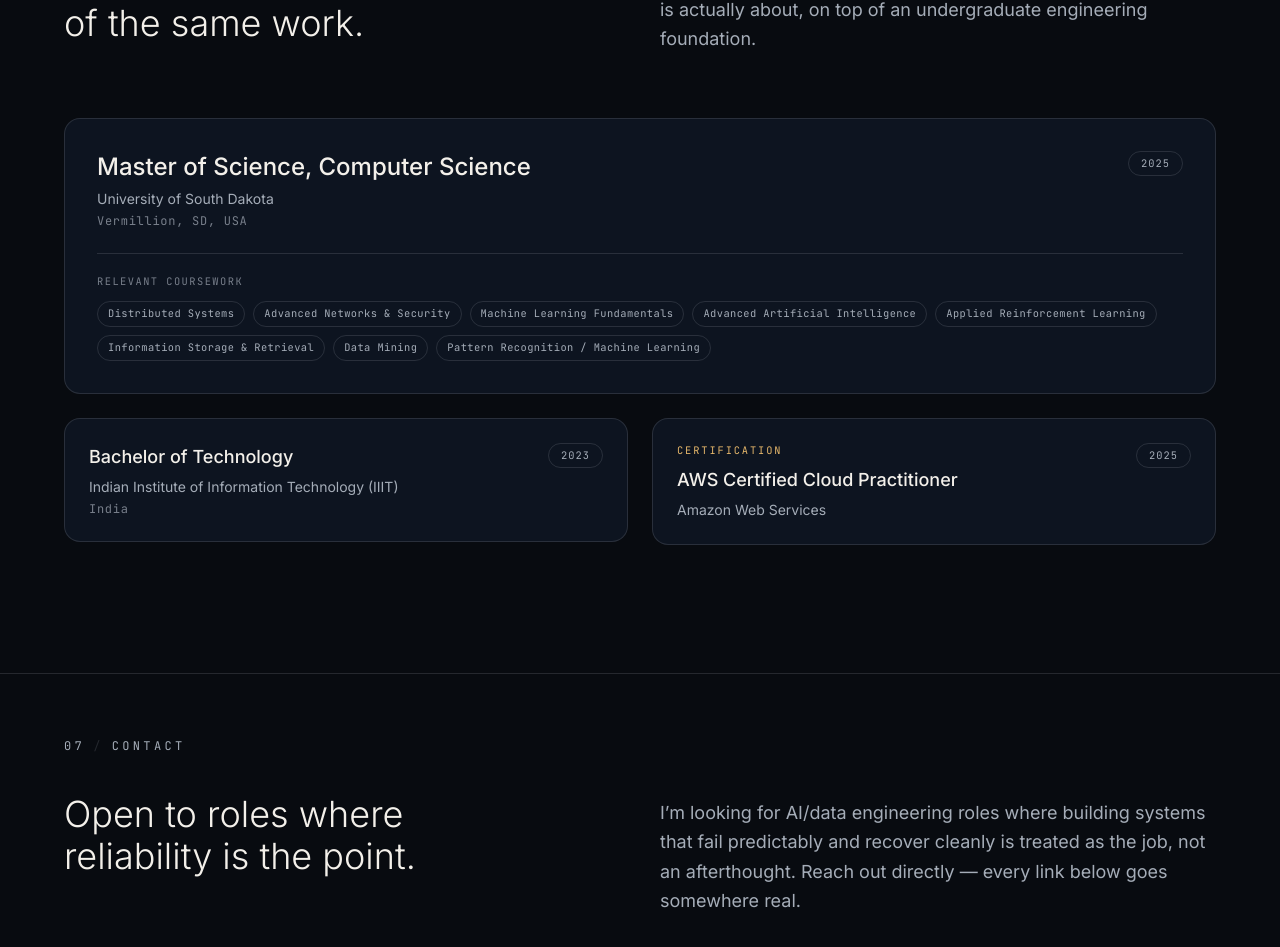
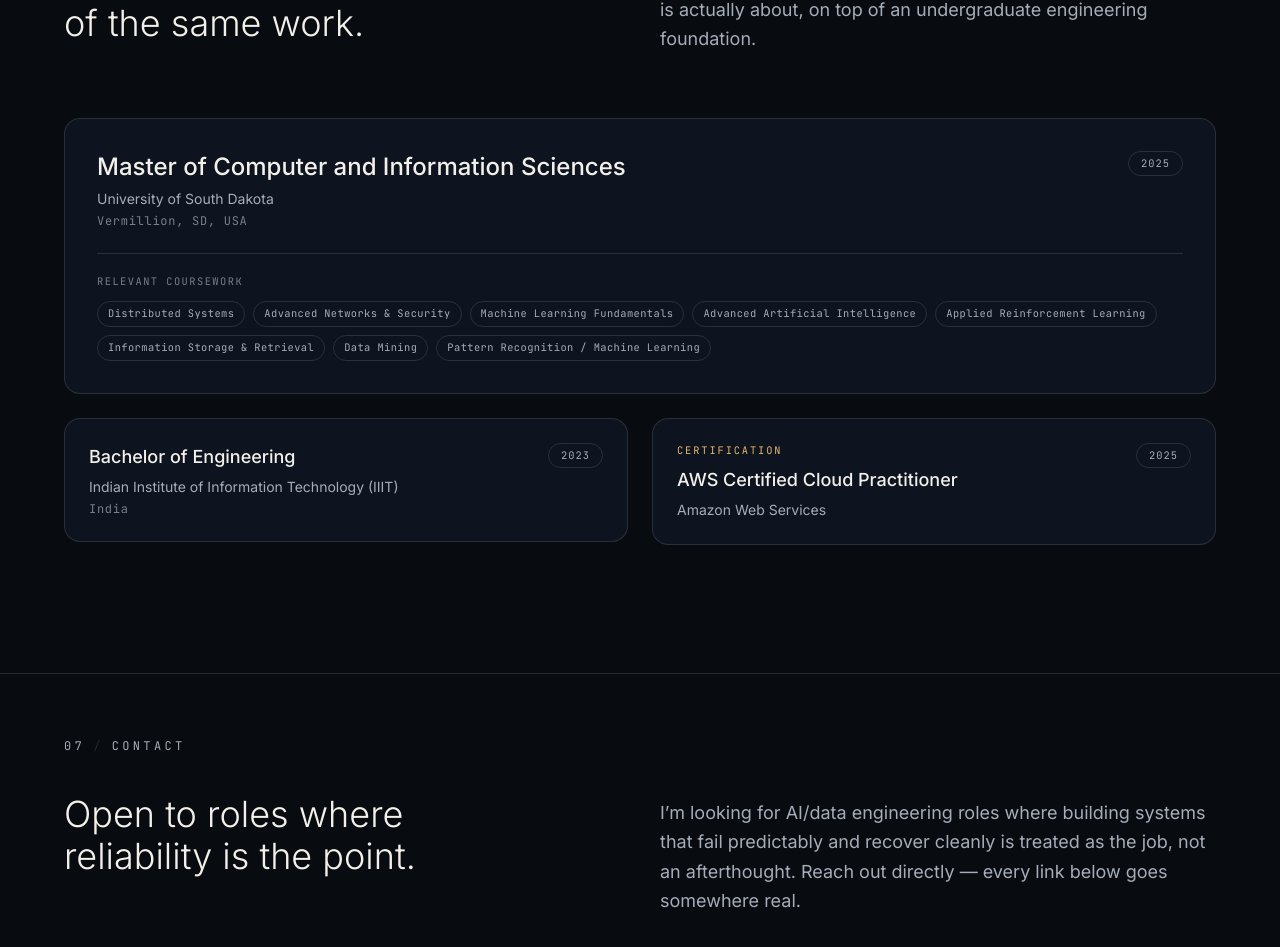
Before and after one commit to NandakumarVuppalapati/nandakumar-portfolio, a Next.js app: page / in a window 1280 px wide. Shown: the part 6976-7923 px from the top of the page. Built offline with nearby package versions, Linux system fonts and the light colour scheme.

Commit message:
Fix degree titles to match resume wording

```diff
--- a/src/components/education/education-data.ts
+++ b/src/components/education/education-data.ts
@@ -7,19 +7,26 @@ export interface EducationEntry {
   coursework?: string[];
 }
 
-// Sourced from two primary documents, not inferred: the official USD
-// Degree Works audit (degree title, GPA, catalog year, full course list
-// with grades and terms) and Nandakumar's resume (bachelor's degree title
-// and institution — the audit only covers USD). Coursework below is a
-// curated subset of the audit's real course list, chosen for relevance to
-// AI/data engineering (distributed systems, ML, networks & security,
-// information retrieval) — nothing on this list is invented, and nothing
-// off it was omitted to hide a weaker grade. GPA is deliberately not shown
-// on the public site (Nandakumar's own call, same as leaving phone/city off
-// Contact) — the audit still backs it, it's just not displayed here.
+// Degree titles are transcribed verbatim from Nandakumar's resume
+// (resume-nandakumar-vuppalapati.pdf) — "Master of Computer and
+// Information Sciences" and "Bachelor of Engineering". An earlier version
+// of this file used "Master of Science, Computer Science" and "Bachelor
+// of Technology" instead, sourced from the official USD Degree Works
+// audit and inferred phrasing — those titles disagreed with what the
+// resume itself says, which is exactly the inconsistency a recruiter
+// read would catch. The resume is now the source of truth for degree
+// title wording on this page.
+// Institution, location and period are unchanged (both documents agree).
+// Coursework below is still a curated subset of the Degree Works audit's
+// real course list (the resume doesn't itemize coursework at all), chosen
+// for relevance to AI/data engineering — nothing on this list is invented,
+// and nothing off it was omitted to hide a weaker grade. GPA is
+// deliberately not shown on the public site (Nandakumar's own call, same
+// as leaving phone/city off Contact) — the audit still backs it, it's
+// just not displayed here.
 export const EDUCATION_ENTRIES: EducationEntry[] = [
   {
-    degree: "Master of Science, Computer Science",
+    degree: "Master of Computer and Information Sciences",
     institution: "University of South Dakota",
     location: "Vermillion, SD, USA",
     period: "2025",
@@ -35,7 +42,7 @@ export const EDUCATION_ENTRIES: EducationEntry[] = [
     ],
   },
   {
-    degree: "Bachelor of Technology",
+    degree: "Bachelor of Engineering",
     institution: "Indian Institute of Information Technology (IIIT)",
     location: "India",
     period: "2023",
```
